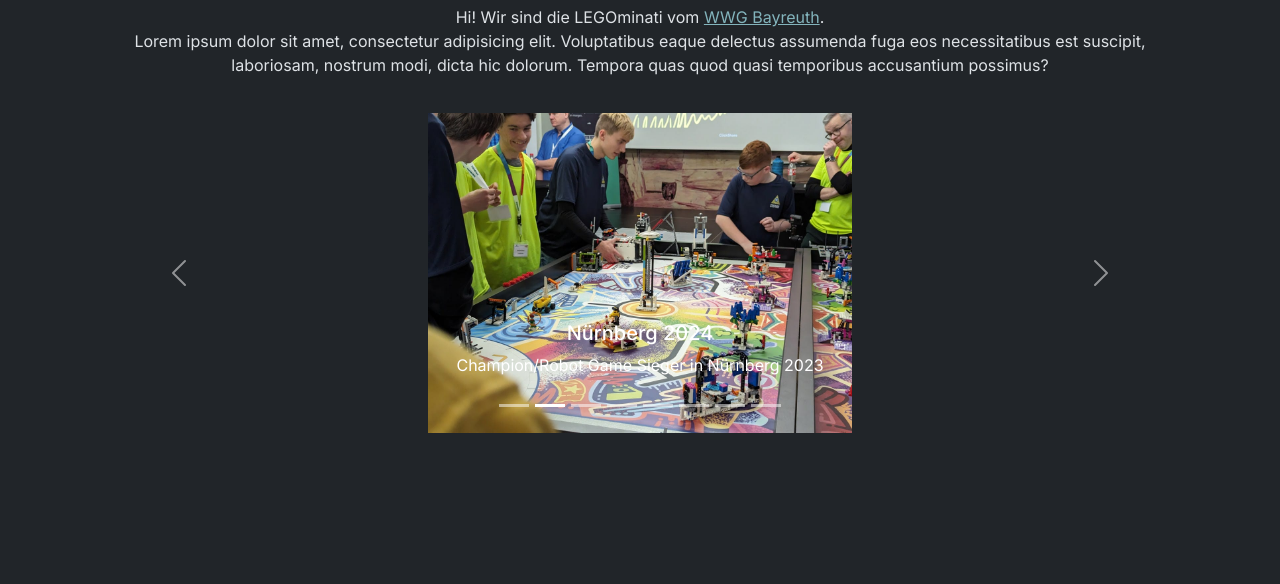
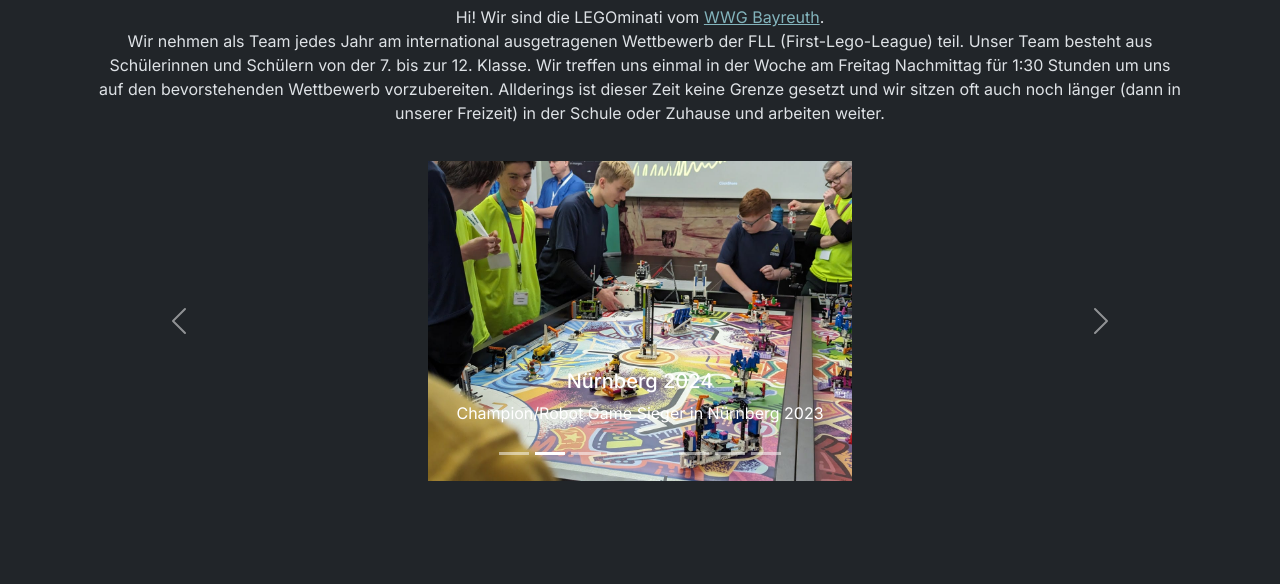
Before and after one commit to ThiebaudReimann/LEGOminati, a website: page de/index.html in a window 1280 px wide. Shown: the part 216-800 px from the top of the page. Drawn offline with nearby package versions, Linux system fonts and the light colour scheme; files whose address does not match are found by name; a web font is replaced by a local one.

Commit message:
Added team description to de website

```diff
--- a/de/index.html
+++ b/de/index.html
@@ -94,9 +94,10 @@ Wirtschaftswissenschaftliches und Naturwissenschaftlich-technologisches Gymnasiu
                 </div>
                 <p data-aos="fade-up" data-aos-delay="400">Hi! Wir sind die LEGOminati vom <a
                         href="https://www.wwg-bayreuth.de/" target="_blank">WWG
-                        Bayreuth</a>. <br> Lorem ipsum dolor sit amet, consectetur adipisicing elit. Voluptatibus eaque
-                    delectus assumenda fuga eos necessitatibus est suscipit, laboriosam, nostrum modi, dicta hic
-                    dolorum. Tempora quas quod quasi temporibus accusantium possimus?
+                        Bayreuth</a>. <br> Wir nehmen als Team jedes Jahr am international ausgetragenen Wettbewerb der FLL (First-Lego-League) teil.
+                    Unser Team besteht aus Schülerinnen und Schülern von der 7. bis zur 12. Klasse.
+                    Wir treffen uns einmal in der Woche am Freitag Nachmittag für 1:30 Stunden um uns auf den bevorstehenden Wettbewerb vorzubereiten.
+                    Allderings ist dieser Zeit keine Grenze gesetzt und wir sitzen oft auch noch länger (dann in unserer Freizeit) in der Schule oder Zuhause und arbeiten weiter.
                 </p>
                 <div class="sized-box"></div>
                 <div id="about-img-carousel" class="carousel slide about-carousel" data-aos="fade-up"
```
